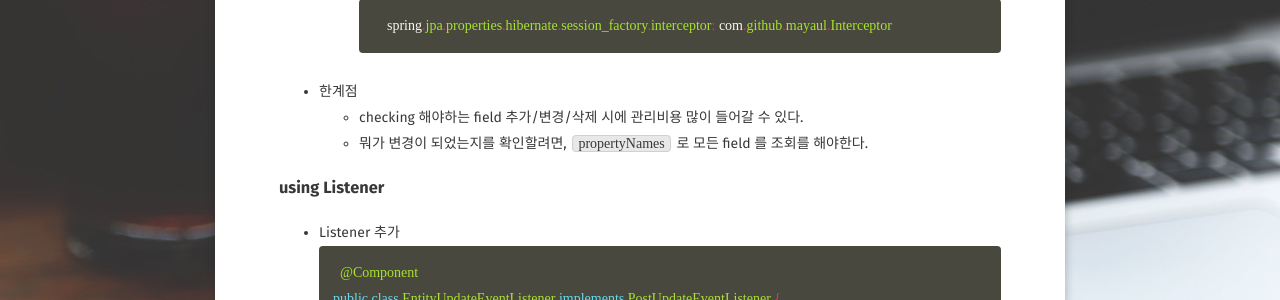
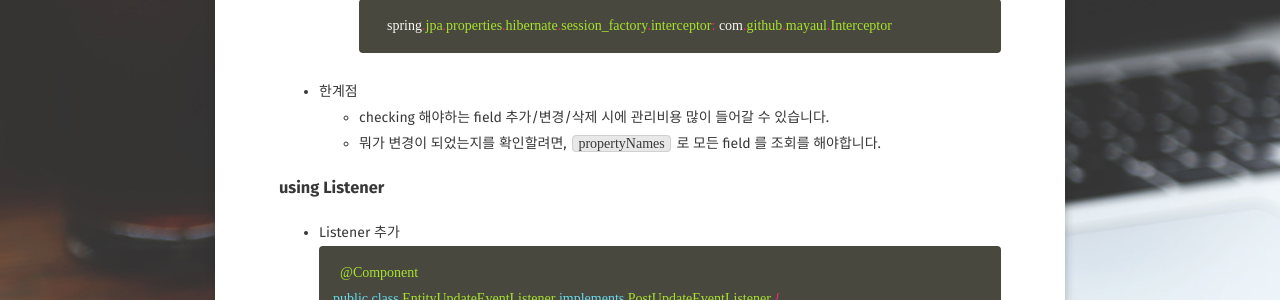
Before and after one commit to mayaul/mayaul.github.io, a Jekyll site: the page built from _posts/2020-06-02-entity-field-modify-check.md, in a window 1280 px wide and 1400 px high, scrolled down 1034 px. Shown: the part 151-451 px from the top of the window. Built offline with Jekyll 4.4.1, drawn with Linux system fonts in a browser that asks for light colours; some web fonts are replaced; comment, search, counter and statistics services are not loaded; some of the changed text lies outside the part shown.

Commit message:
hibernate history

````diff
--- a/_posts/2020-06-02-entity-field-modify-check.md
+++ b/_posts/2020-06-02-entity-field-modify-check.md
@@ -44,8 +44,8 @@ public class Interceptor extends EmptyInterceptor {
     ```
 
 * 한계점
-    - checking 해야하는 field 추가/변경/삭제 시에 관리비용 많이 들어갈 수 있다.
-    - 뭐가 변경이 되었는지를 확인할려면, `propertyNames` 로 모든 field 를 조회를 해야한다.
+    - checking 해야하는 field 추가/변경/삭제 시에 관리비용 많이 들어갈 수 있습니다.
+    - 뭐가 변경이 되었는지를 확인할려면, `propertyNames` 로 모든 field 를 조회를 해야합니다.
 
 ### using Listener
 * Listener 추가
@@ -89,14 +89,14 @@ public class HibernateListenerConfig {
 }
 ```
 
-    - `PostUpdateEvent#getDirtyProperties` 에 변경된 필드가 있다.
+    - `PostUpdateEvent#getDirtyProperties` 에 변경된 필드가 있습니다.
         ```java
         event.getOldState()[event.dirtyProperties[0]]
         event.getState()[event.dirtyProperties[0]]
         event.getOldState()[event.dirtyProperties[1]]
         event.getState()[event.dirtyProperties[1]]
         ```
-        이렇게 조회하면 변경된 필드에 대해서만 이전과 현재값을 알 수 있다.
+        이렇게 조회하면 변경된 필드에 대해서만 이전과 현재값을 알 수 있습니다.
 
 
 ### 참고 자료
````
